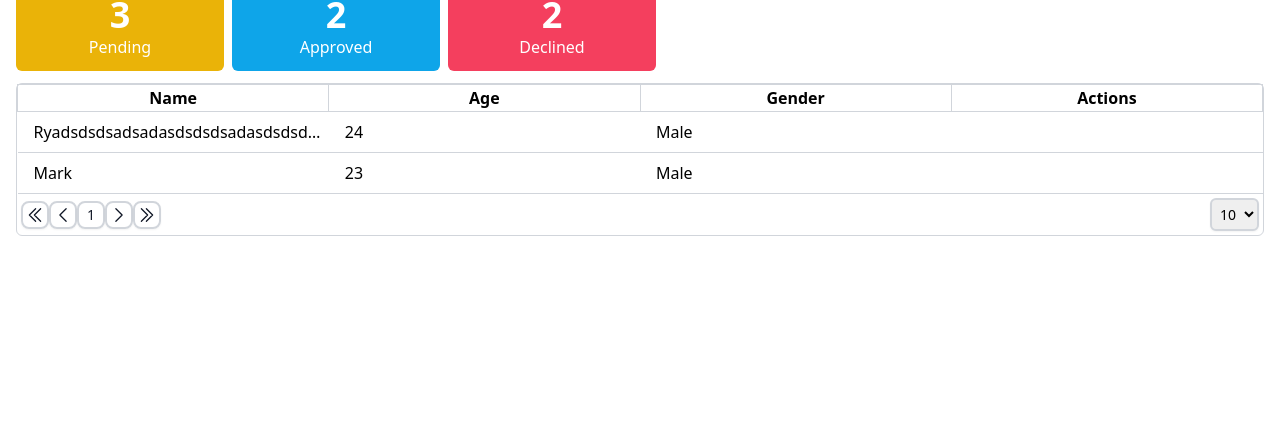
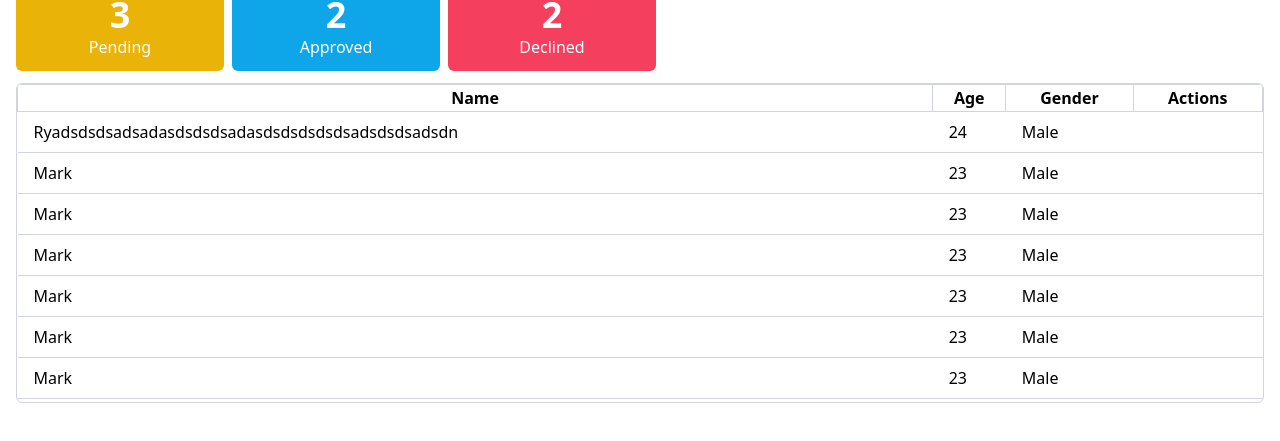
Before and after one commit to JRCRT/ticketing_system, a Vue app in the folder ticketing_system_ui/: page / in a window 1280 px wide. Shown: the part 153-594 px from the top of the page. Built offline with nearby package versions, Linux system fonts and the light colour scheme.

Commit message:
added: select style

```diff
--- a/ticketing_system_ui/src/components/Table.vue
+++ b/ticketing_system_ui/src/components/Table.vue
@@ -6,6 +6,86 @@ export default {
         {
           name: "Ryadsdsdsadsadasdsdsdsadasdsdsdsdsdsadsdsdsadsdn",
           age: 24,
+          gender: "Male",
+        },
+        {
+          name: "Mark",
+          age: 23,
+          gender: "Male",
+        },
+        {
+          name: "Mark",
+          age: 23,
+          gender: "Male",
+        },
+        {
+          name: "Mark",
+          age: 23,
+          gender: "Male",
+        },
+        {
+          name: "Mark",
+          age: 23,
+          gender: "Male",
+        },
+        {
+          name: "Mark",
+          age: 23,
+          gender: "Male",
+        },
+        {
+          name: "Mark",
+          age: 23,
+          gender: "Male",
+        },
+        {
+          name: "Mark",
+          age: 23,
+          gender: "Male",
+        },
+        {
+          name: "Mark",
+          age: 23,
+          gender: "Male",
+        },
+        {
+          name: "Mark",
+          age: 23,
+          gender: "Male",
+        },
+        {
+          name: "Mark",
+          age: 23,
+          gender: "Male",
+        },
+        {
+          name: "Mark",
+          age: 23,
+          gender: "Male",
+        },
+        {
+          name: "Mark",
+          age: 23,
+          gender: "Male",
+        },
+        {
+          name: "Mark",
+          age: 23,
+          gender: "Male",
+        },
+        {
+          name: "Mark",
+          age: 23,
+          gender: "Male",
+        },
+        {
+          name: "Mark",
+          age: 23,
+          gender: "Male",
+        },
+        {
+          name: "Mark",
+          age: 23,
           gender: "Male",
         },
         {
@@ -31,7 +111,7 @@ export default {
     };
   },
   mounted() {
-    var thElm;
+    /*   var thElm;
     var startOffset;
 
     Array.prototype.forEach.call(
@@ -64,13 +144,13 @@ export default {
 
     document.addEventListener("mouseup", function () {
       thElm = undefined;
-    });
+    });*/
   },
 };
 </script>
 
 <template>
-  <div class="table w-full rounded-md border">
+  <div class="table-container">
     <table class="w-full">
       <thead>
         <th class="border" v-for="(header, index) in headers" :key="index">
--- a/ticketing_system_ui/src/style.css
+++ b/ticketing_system_ui/src/style.css
@@ -151,7 +151,7 @@ input,
 }
 
 select {
-  @apply p-1 border-2 rounded-md shadow-sm focus:outline-none text-sm;
+  @apply p-1 border-2 rounded-md shadow-sm focus:outline-none text-sm cursor-pointer;
 }
 
 button {
@@ -236,7 +236,11 @@ button {
   @apply bg-red;
 }
 
-.table,
+.table-container {
+  @apply w-full rounded-md border h-80 overflow-y-scroll;
+}
+
+.table-container,
 .tab,
 .active__tab {
   -webkit-user-select: none;
@@ -244,13 +248,13 @@ button {
   -ms-user-select: none;
   user-select: none;
 }
-table {
-  @apply table-fixed;
+
+th {
+  position: sticky;
 }
 td {
-  @apply whitespace-nowrap overflow-hidden text-ellipsis;
+  @apply whitespace-nowrap overflow-hidden text-ellipsis border-collapse;
 }
-
 .tab,
 .active__tab {
   @apply border-t border-l w-fit rounded-t-md border-r p-2 mr-1 z-10 cursor-pointer;
```
